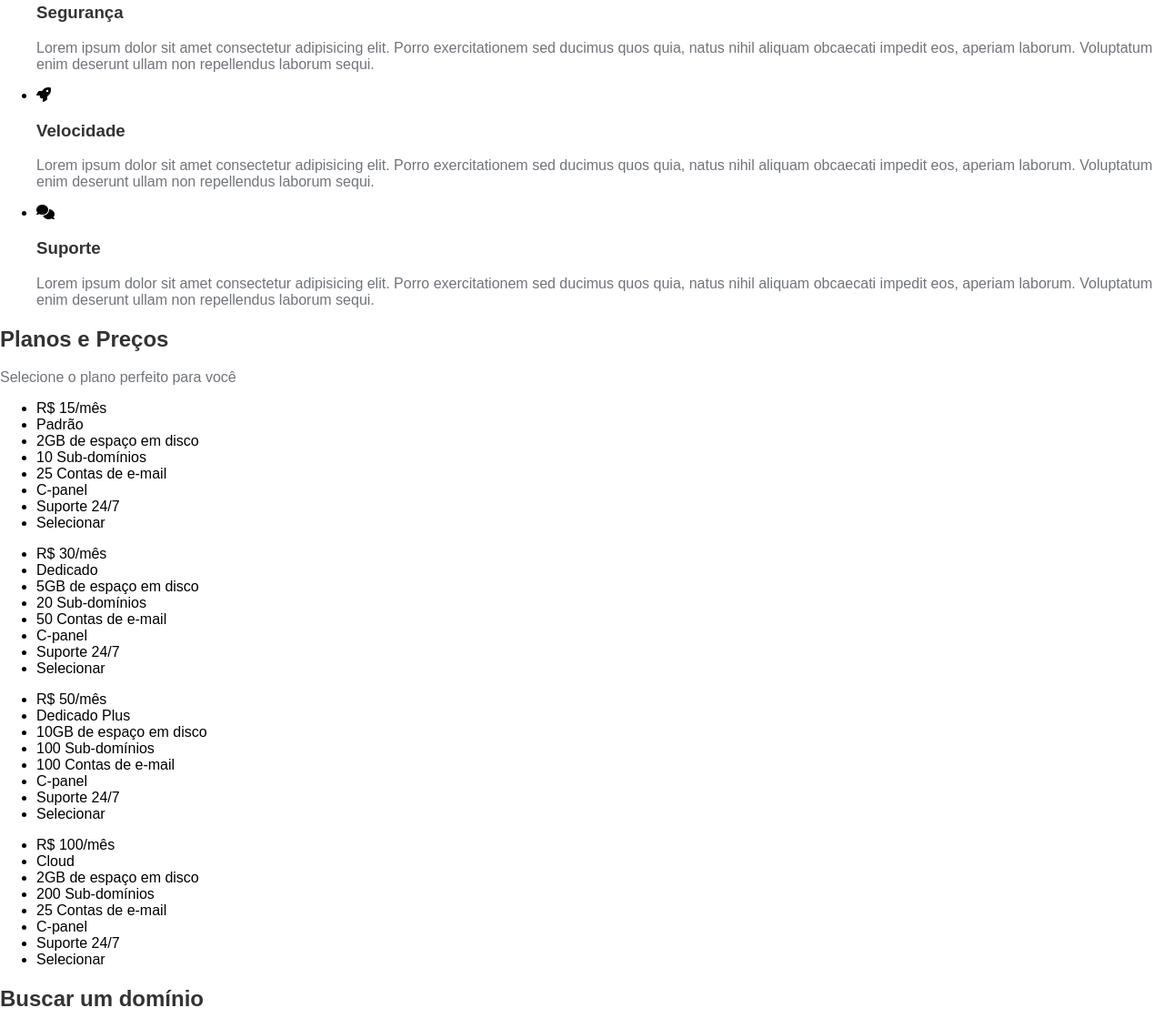
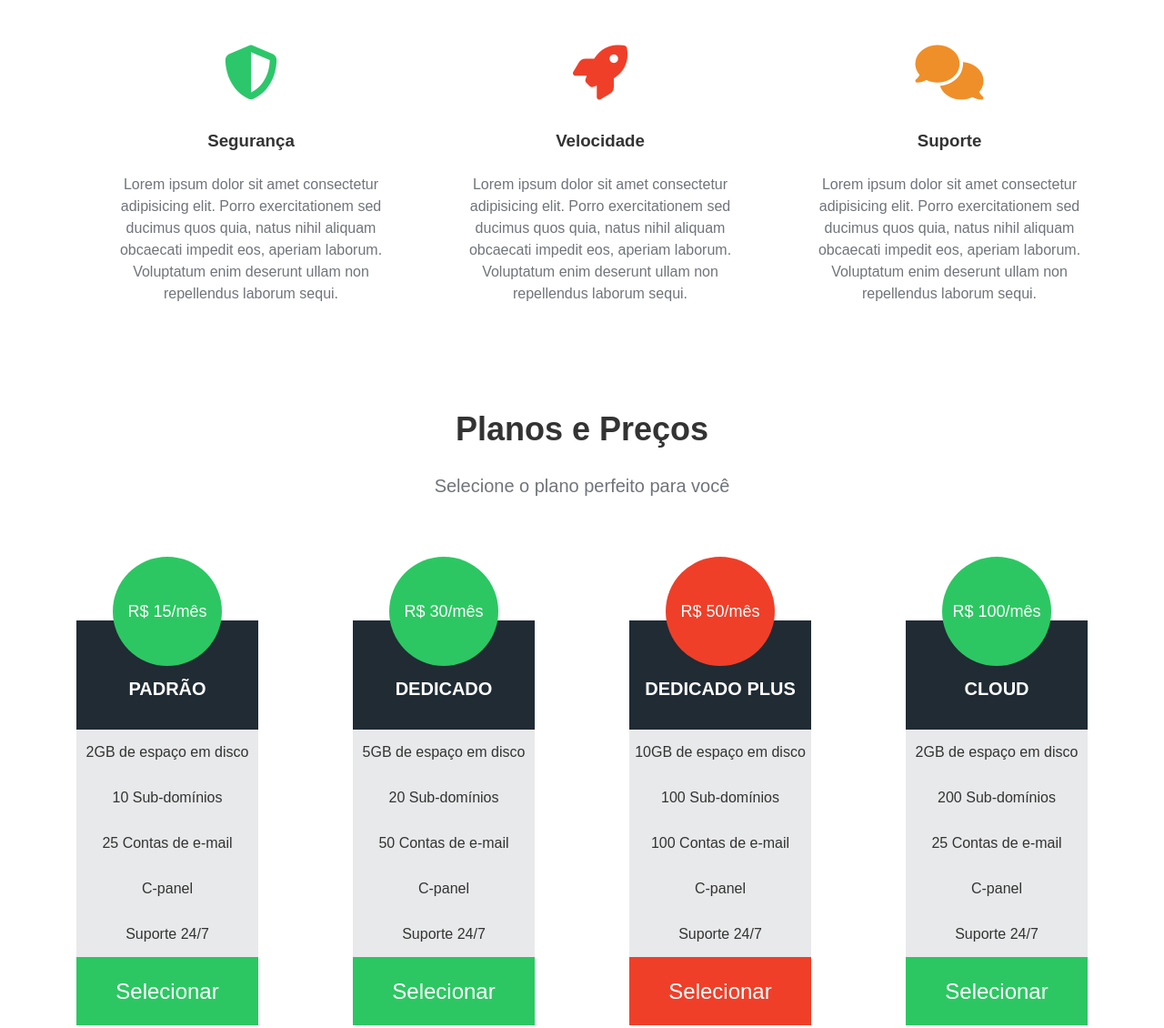
Before and after one commit to robertsantosti/pp2_hDChost, a plain HTML site: page index.html in a window 1280 px wide. Shown: the part 653-1783 px from the top of the page at 91% size. Drawn offline with Linux system fonts and the light colour scheme.

Commit message:
CSS das sessões com Flex Box

```diff
--- a/style.css
+++ b/style.css
@@ -91,3 +91,128 @@ nav{
 .main-banner p{
     font-size: 32px;
 }
+
+
+/** Specialities */
+.specialties-container{
+    padding: 5em 0;
+}
+
+.specialties-container ul{
+    display: flex;
+    width: 90%;
+    position: relative;
+    margin: 0 auto;
+}
+
+.specialties-container ul li{
+    flex: 1 1 200px;
+    list-style: none;
+    text-align: center;
+    padding: 20px;
+}
+
+.fas{
+    font-size: 60px;
+    margin-bottom: 15px;
+}
+.fa-shield-alt{
+    color: #2CC76A;
+}
+
+.fa-rocket{
+    color: #EF3F29;
+}
+.fa-comments{
+    color: #EF8F29;
+}
+
+.specialties-container ul li h3{
+    margin-bottom: 25px;
+}
+
+.specialties-container ul li p{
+    line-height: 24px;
+}
+
+/** Prices */
+.pricing-container{
+    padding-bottom: 5em;
+    text-align: center;
+}
+
+.pricing-container h1{
+    font-size: 36px;
+    margin-top: 0;
+}
+
+.pricing-container p{
+    font-size: 20px;
+}
+
+.plans-conteiner{
+    display: flex;
+    justify-content: space-between;
+    margin-top: 50px;
+    width: 90%;
+    position: relative;
+    margin-left: auto;
+    margin-right: auto;
+}
+
+.plan{
+    flex: 1 1 200px;
+    max-width: 200px;
+    margin-left: 20px;
+    margin-right: 20px;
+}
+
+.plan ul{
+    padding: 0;
+}
+
+.plan li{
+    list-style: none;
+    height: 50px;
+    line-height: 50px;
+    background-color: #E8E9EA;
+    color: #333;
+}
+
+.plan .price{
+    width: 120px;
+    height: 120px;
+    border-radius: 50%;
+    background-color: #2CC762;
+    color: #FFF;
+    text-align: center;
+    line-height: 120px;
+    font-size: 18px;
+    position: relative;
+    margin-left: auto;
+    margin-right: auto;
+    margin-bottom: -50px;
+}
+
+.plan .plan-name{
+    text-transform: uppercase;
+    font-size: 20px;
+    font-weight: 700;
+    color: #FFF;
+    background-color: #202B34;
+    padding-top: 50px;
+    padding-bottom: 20px;
+}
+
+.plan .plan-btn{
+    background-color: #2CC762;
+    color: #FFF;
+    font-size: 24px;
+    height: 75px;
+    line-height: 75px;
+    cursor: pointer;
+}
+
+.plan .recommended{
+    background-color: #EF3F29;
+}
```
